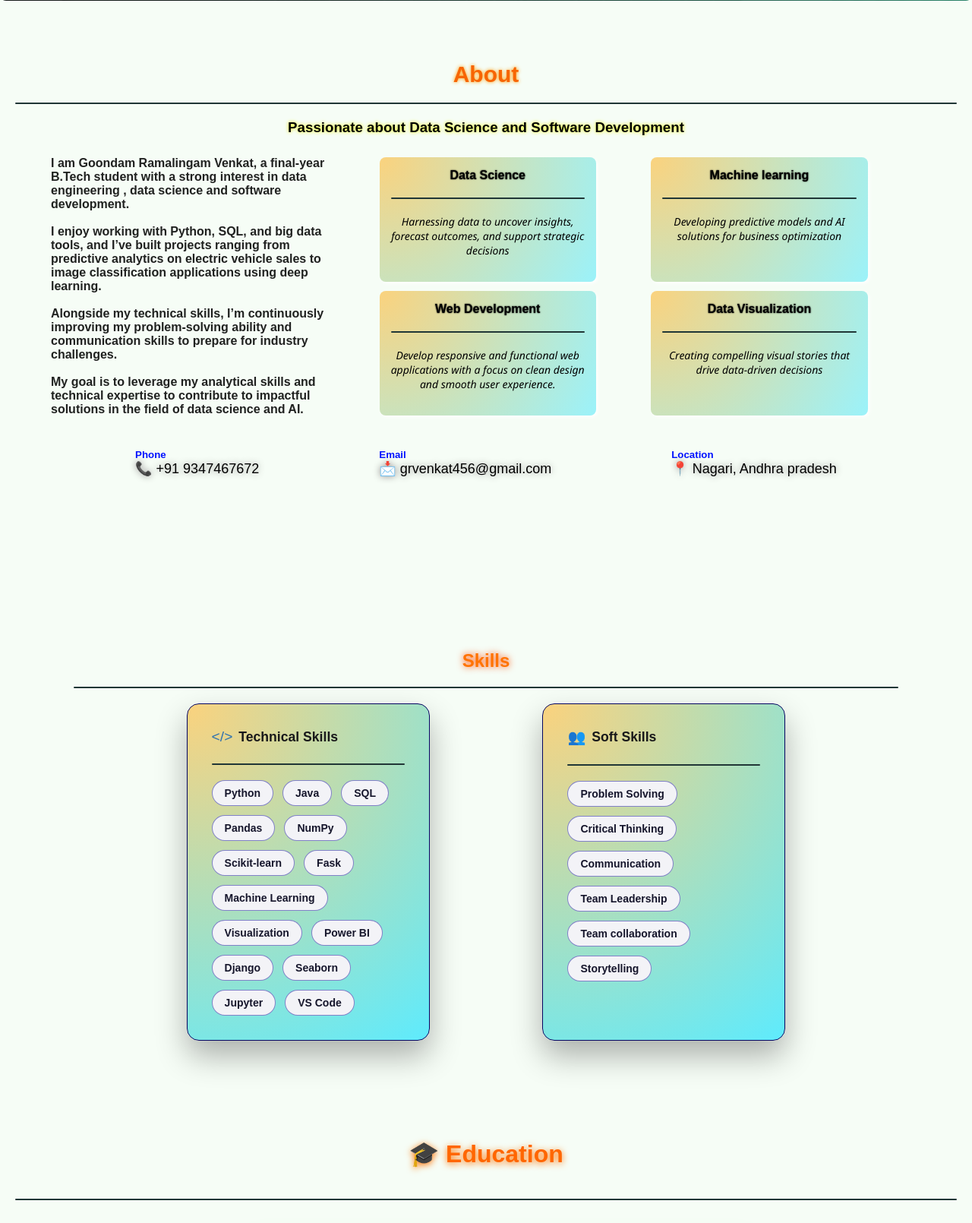
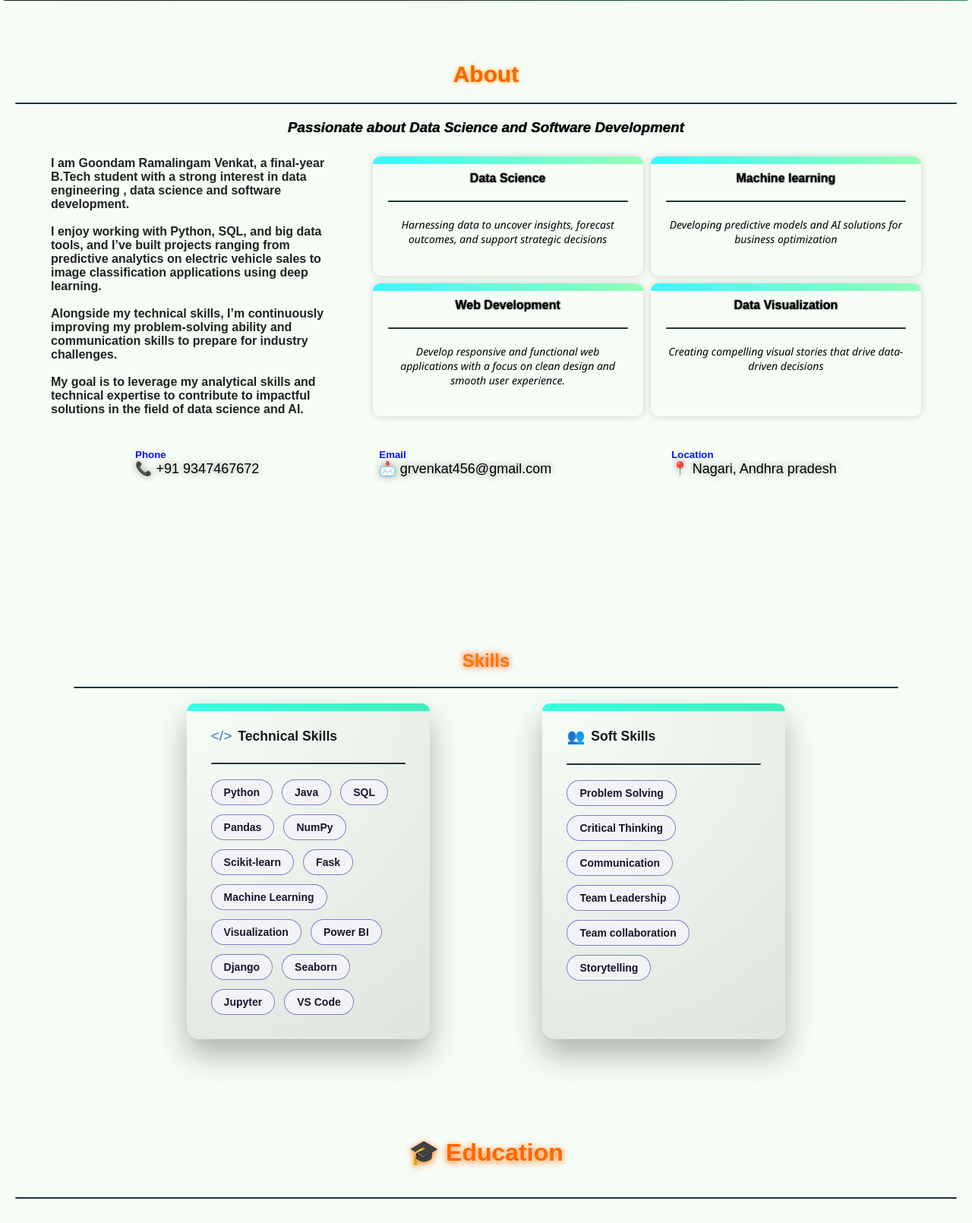
Before and after one commit to grvenkat40/MYPortfolio, a Flask app: page / in a window 1280 px wide. Shown: the part 819-2429 px from the top of the page at 76% size. Run offline with Flask 3, Linux system fonts and the light colour scheme.

Commit message:
Color theory updated

```diff
--- a/static/style.css
+++ b/static/style.css
@@ -400,9 +400,10 @@ section {
 }
 #about h3{
     text-align: center;
+    font-style: oblique;
     margin: 20px;
     color:rgb(0, 0, 0);
-    text-shadow: 0 0 5px rgb(238, 255, 0);
+    text-shadow: 0 0 1px rgb(0, 0, 0);
 }
 #about_para p{
     font-size: 17px;
@@ -426,21 +427,28 @@ section {
     display: grid;
     grid-template-columns: repeat(auto-fit, minmax(280px,1fr));
     margin-left: 30px;
-    column-gap: 1px;
+    column-gap: 10px;
     row-gap: 10px;
 }
 .tech_grid {
-  /* background: radial-gradient(circle at top left, rgb(245, 187, 81,0.80), rgb(231, 226, 226,0.55),rgb(124, 238, 241,0.80)); */
-    background: radial-gradient(circle at top left, rgb(255, 168, 6,0.5), rgb(94, 235, 253,0.6));
-  padding: 15px;
-  margin: 1px;
-  width: 80%;
-  border-radius: 8px;
-  box-shadow: 2px 2px 5px white;
-  transition: transform 0.3s ease-in-out;
+    position: relative;
+    width:fit-content;
+    padding: 20px;
+    border-radius: 10px;
+    box-shadow: 0 0 10px rgb(207, 206, 206);
+    transition: transform 0.3s ease-in-out, box-shadow 0.3s ease-in-out, border-radius 0.3s ease-in-out;
+}
+.tech_grid::before{
+    content:'';
+    position: absolute;
+    top: 0; left: 0; right: 0; height: 10px;
+    background: linear-gradient(90deg, rgb(12, 247, 255,0.80), rgb(125, 255, 164,0.80));
+    border-top-left-radius: 10px;
+    border-top-right-radius: 10px;
 }
 .tech_grid:hover {
     transform: scale(1.02);
+    box-shadow: 0px 20px 40px rgb(70, 70, 70);
     background: radial-gradient(circle at top left, rgb(245, 187, 81,0.90), rgb(231, 226, 226,0.50),rgb(124, 238, 241,0.90));
 
 }
@@ -448,7 +456,10 @@ section {
     text-align: center;
     font-weight: bold;
     text-shadow: 0 0 2px rgb(0, 0, 0);
-    transition: transform 0.3s ease-out;
+    transition: all 0.3s ease-out;
+}
+.tech_grid:hover .tech_grid h4{
+    transform: scale(1.2);
 }
 .tech_grid p{
     text-align: center;
@@ -492,17 +503,28 @@ section {
     justify-content: space-evenly;
 }
 .skills-container {
-    background: radial-gradient(circle at top left, rgb(255, 168, 6,0.5), rgb(94, 235, 253));
+    position: relative;
+    background: radial-gradient(circle at top left, rgba(255, 253, 251, 0.1), rgba(17, 17, 17, 0.1));
     border-radius: 16px;
     padding: 2rem;
     box-shadow: 0 20px 40px rgba(0, 0, 0, 0.3);
-    border: 1px solid #050561;
     width: 320px;
     transition: all 0.3s ease-in-out;
 }
+.skills-container::before{
+    content:'';
+    position: absolute;
+    top: 0; left: 0; right: 0; height: 10px;
+    background: linear-gradient(90deg, rgba(12, 255, 223, 0.8), rgba(21, 238, 173, 0.8));
+    border-top-left-radius: 10px;
+    border-top-right-radius: 10px;
+}
+
+
 .skills-container:hover{
-    transform: scale(1.03);
-    box-shadow: 0 20px 40px rgba(0, 0, 0, 0.6 );
+    transform: scale(1.02);
+    box-shadow: 0px 40px 60px rgb(65, 65, 65);
+    /* background: radial-gradient(circle at top left, rgb(245, 187, 81,0.90), rgb(231, 226, 226,0.50),rgb(124, 238, 241,0.90)); */
 
 }
 .skills-header {
@@ -553,7 +575,7 @@ section {
         }
 
 .skill-pill:hover {
-    background-color: #e8e8ed;
+    background-color: #6262dd;
     border-color: #c7c7cc;
 }
 
@@ -827,13 +849,8 @@ section {
 #certify_card{
     position: relative;
     /* background: radial-gradient(circle at top left, rgb(255, 168, 6,0.5), rgb(94, 235, 253));   */
-
-    /* background: radial-gradient(circle at top left, rgb(124, 238, 241,0.40), rgb(231, 226, 226,0.50),rgb(124, 238, 241,0.70)); */
-    /* background: linear-gradient(90deg, rgb(12, 247, 255,0.50), rgb(125, 255, 164,0.50)); */
     width: auto;
     padding: 20px;
-    /* border-top: 10px solid; */
-    /* border-image: linear-gradient(90deg, rgb(12, 247, 255,0.80), rgb(125, 255, 164,0.80)) 1 ; */
     border-radius: 10px;
     box-shadow: 0 0 1px rgb(109, 109, 109);
     transition: transform 0.3s ease-in-out, box-shadow 0.3s ease-in-out, border-radius 0.3s ease-in-out;
@@ -882,7 +899,8 @@ section {
     border-radius: 5px;
     text-decoration: none;
     border: 1px solid rgb(0, 0, 0);
-    background: radial-gradient(circle at top left, rgb(255, 168, 6,0.5), rgb(94, 235, 253));
+    /* background: radial-gradient(circle at top left, rgb(255, 168, 6,0.5), rgb(94, 235, 253));   */
+    background: #7f7ff8;
     transition: background 0.3s ;
 }
 #certify_card a:hover{
@@ -956,7 +974,7 @@ section {
     display: flex;
     justify-content:center;
     margin-left: 33%;
-    background: radial-gradient(circle at top left, rgb(255, 168, 6,0.5), rgb(94, 235, 253));
+    background: #7f7ff8;
     align-content: center;
     color: rgb(0, 0, 0);
     border: 1px solid black;
```
